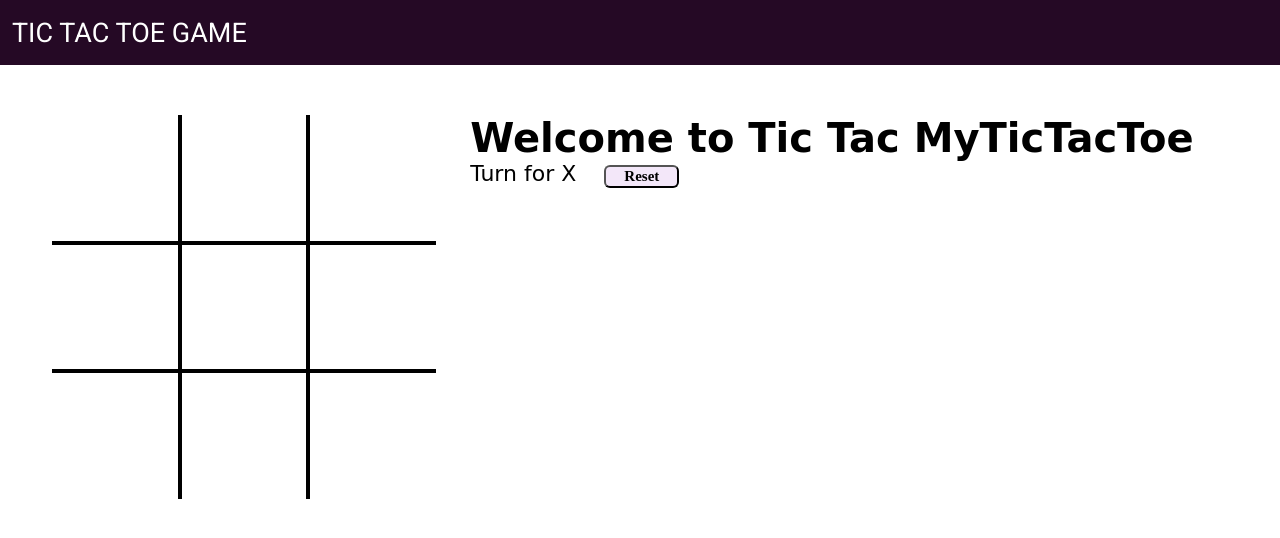
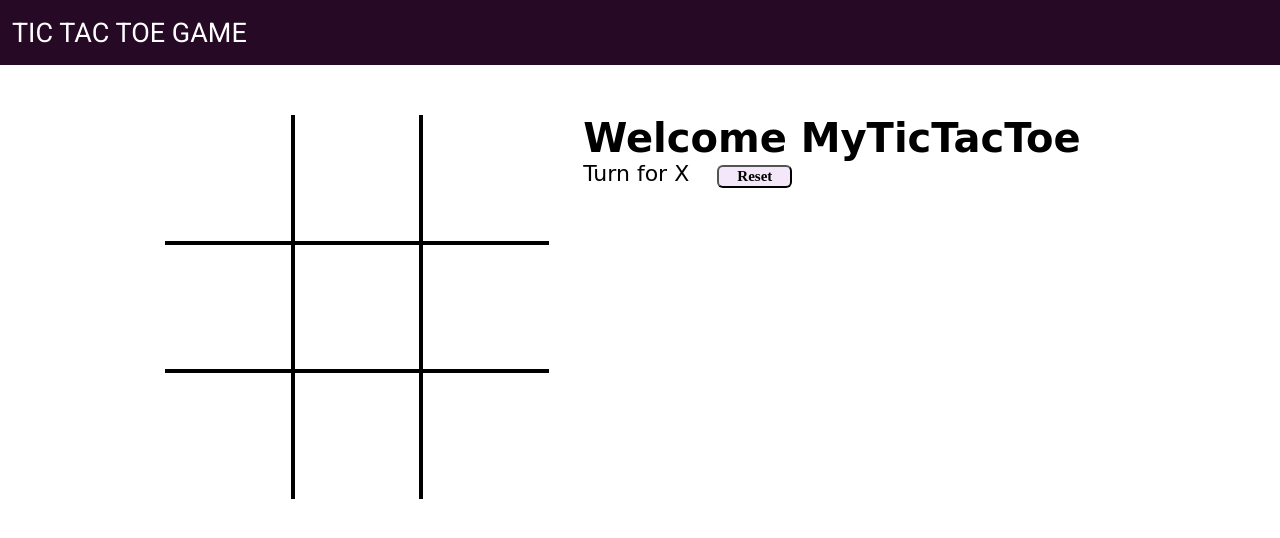
Before and after one commit to madhulika44/TIC-TAC-TOE-GAME, a plain HTML site: page index.html in a window 1280 px wide. Drawn offline with Linux system fonts and the light colour scheme; a web font is replaced by a local one.

Commit message:
added indexx.html file

```diff
--- a/index.html
+++ b/index.html
@@ -28,7 +28,7 @@
         <div class="box bb-0 br-0"><span class="boxtext"></span></div>
       </div>
       <div class="gameInfo">
-        <h1>Welcome to Tic Tac MyTicTacToe</h1>
+        <h1>Welcome MyTicTacToe</h1>
         <div>
           <span class="info">Turn for X</span>
           <button id="reset">Reset</button>
```
Also changed, not shown: indexx.html (added, +2 -0 lines).
